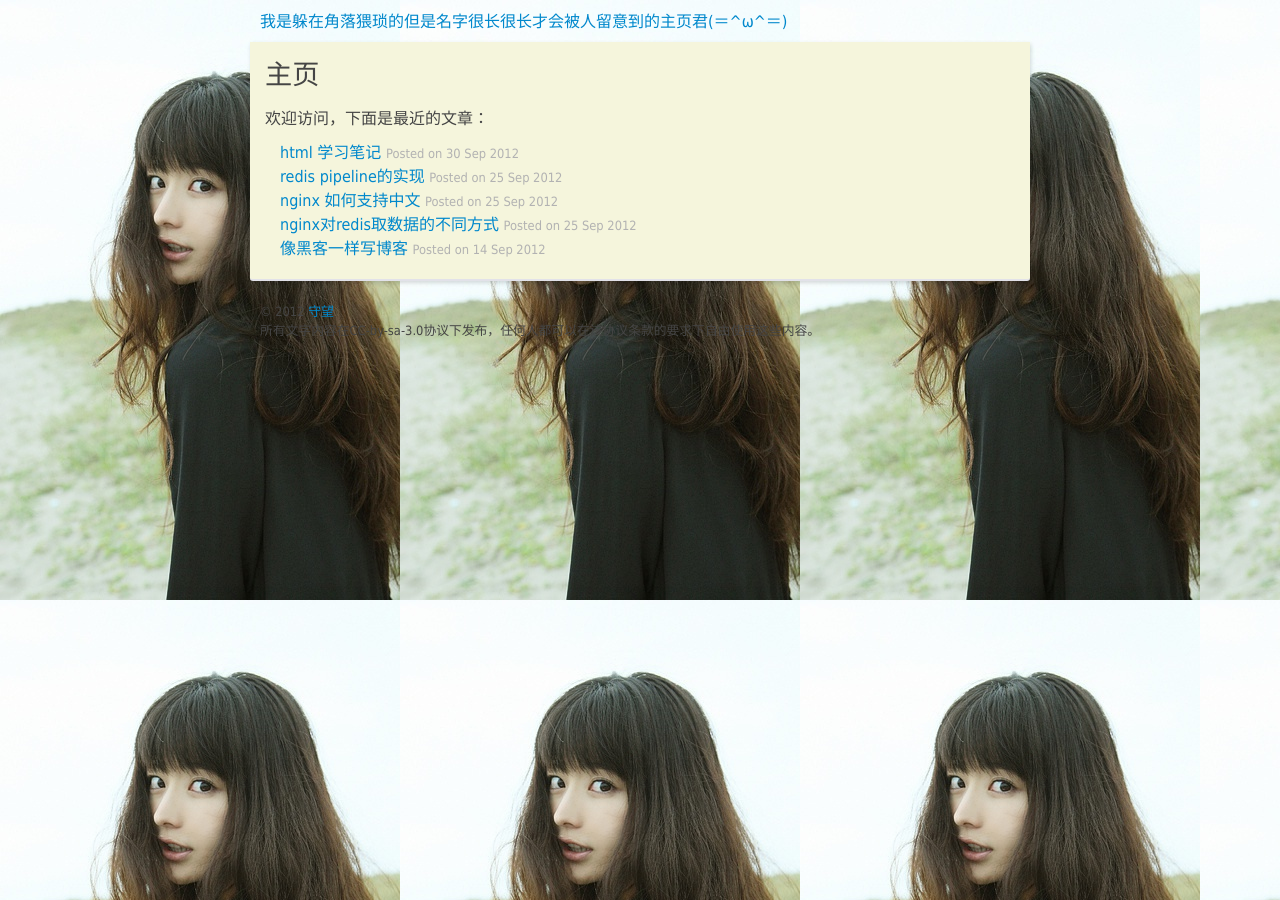
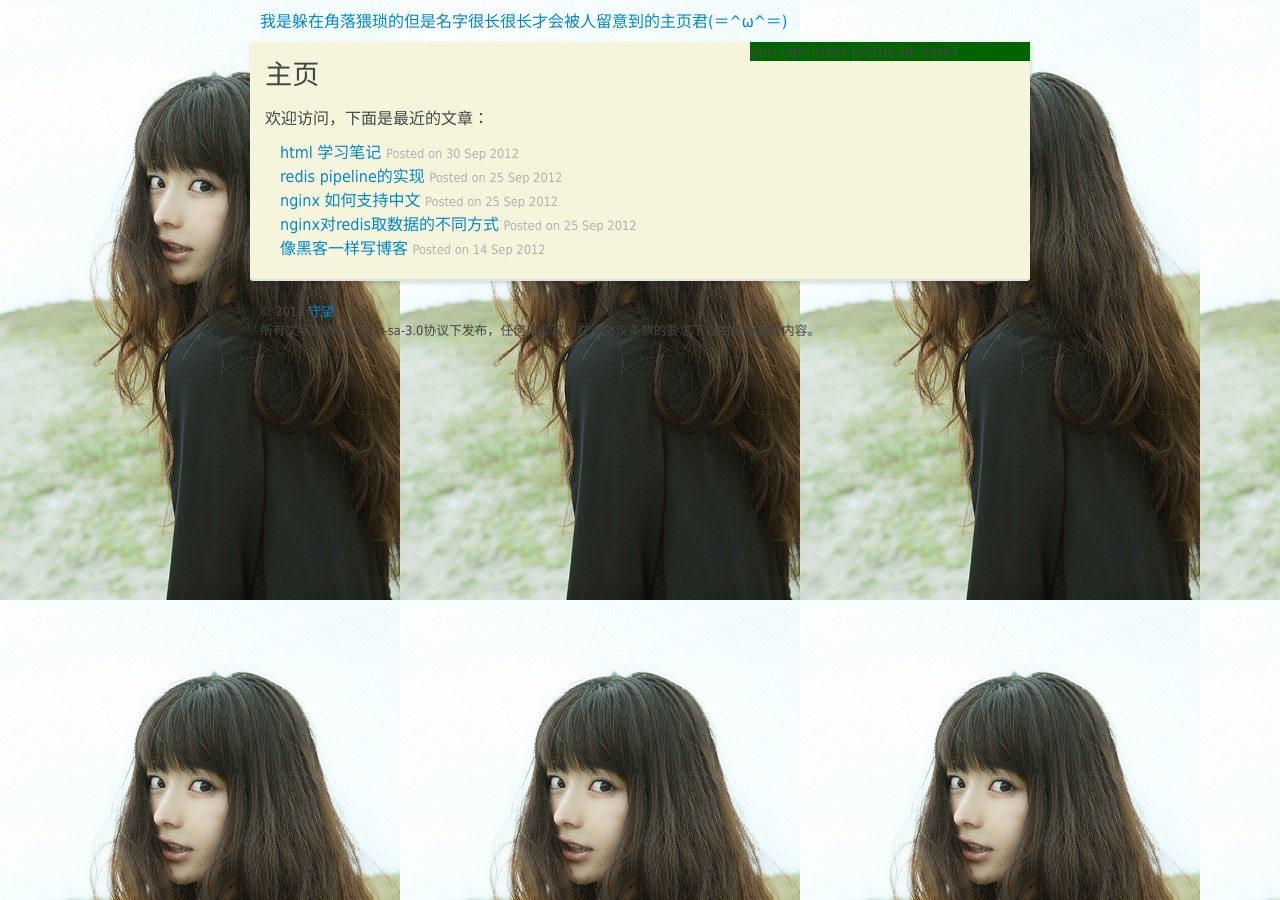
Before and after one commit to hopestar/hopestar.github.com, a Jekyll site: the page built from index.html, in a window 1280 px wide. Built offline with Jekyll 4.4.1, drawn with Linux system fonts in a browser that asks for light colours; Markdown is read by kramdown in place of the engine named in the settings.

Commit message:
Update _layouts/default.html

```diff
--- a/_layouts/default.html
+++ b/_layouts/default.html
@@ -12,7 +12,9 @@
   <div id="header">
   <a href="/">我是躲在角落猥琐的但是名字很长很长才会被人留意到的主页君(＝^ω^＝) </a>
   </div>
-
+  <div id="sidebar">
+  you can inser pictue at here!
+  </div>
   {{ content }}
 
   <div id="footer">
```
